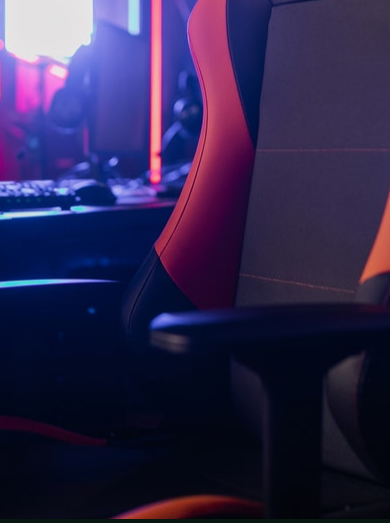
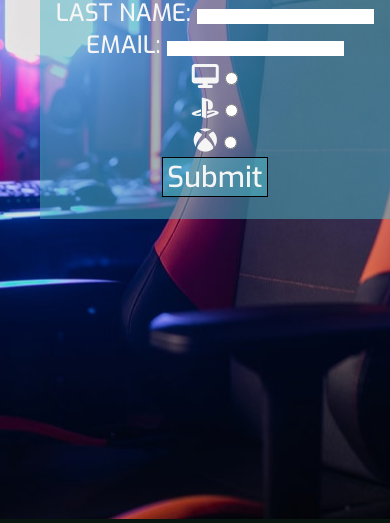
Before and after one commit to benamos216/Portfolio-Project-1, a plain HTML site: page signup.html in a window 390 px wide. Shown: the part 546-1069 px from the top of the page. Drawn offline with Linux system fonts and the light colour scheme; a web font is replaced by a local one.

Commit message:
restyled media queries for sign up form

```diff
--- a/assets/css/style.css
+++ b/assets/css/style.css
@@ -414,7 +414,7 @@ footer {
     }
 
     #sign-up {
-        right: 400px;
+        right: 0px;
         bottom: 300px;
     }
 
```
